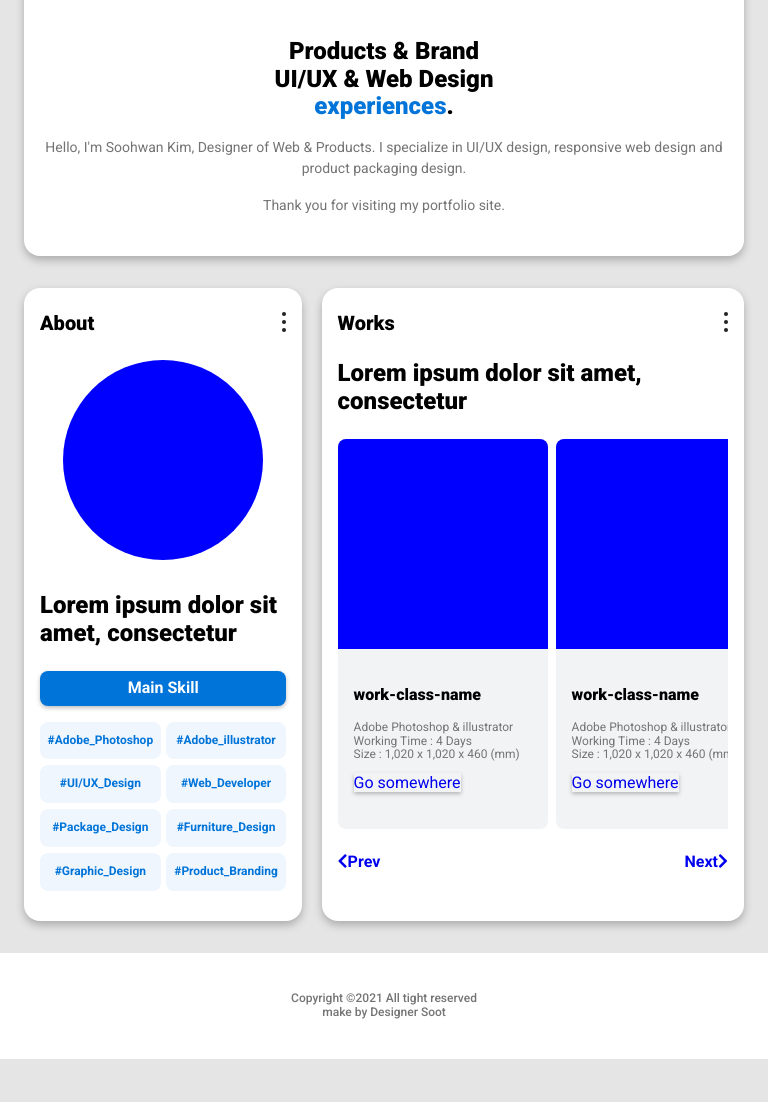
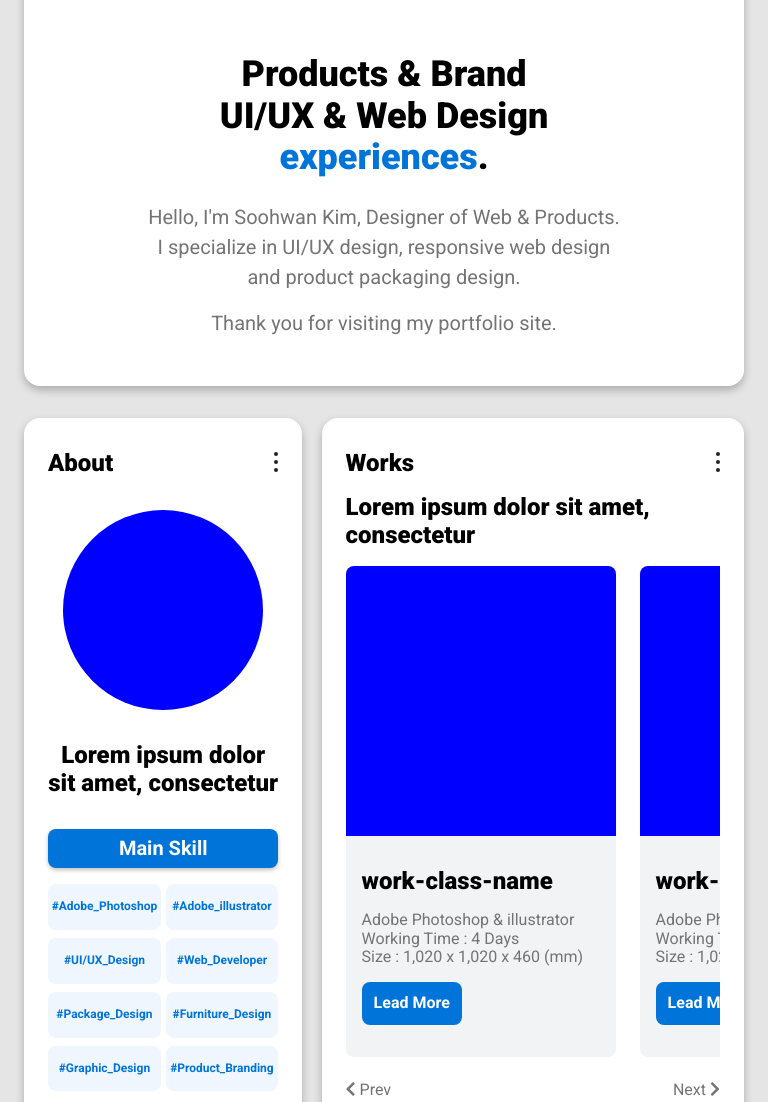
Before and after one commit to sh0402/portfolio.github.io, a plain HTML site: page index.html in a window 768 px wide. Shown: the part 398-1500 px from the top of the page. Before the commit the page ends 1457 px from the top, so only its background shows below. Drawn offline with nearby package versions, Linux system fonts and the light colour scheme.

Commit message:
0729_commit_corp

```diff
--- a/css/media-style.css
+++ b/css/media-style.css
@@ -38,28 +38,215 @@
     }
 }
 
-@media (max-width: 768px) {
-    .container {
-        padding-right: 24px;
-        padding-left: 24px;
+@media (min-width: 320px) and (max-width: 576px) {
+    #mainBnr .mainBnr-element-left {
+        padding: 2rem 1.5rem;
     }
 
-    header {
-        height: 64px;
+    #mainBnr .mainBnr-element-left h1 {
+        font-size: 1.5rem;
+        text-align: center;
     }
 
-    #navbar {
-        justify-content: space-between;
+    #mainBnr .mainBnr-element-left p {
+        font-size: 1rem;
+        line-height: 1.2;
+        text-align: center;
+    }
 
+    #mainBnr .mainBnr-element-left p br {
+        display: none;
+    }
+
+    #aboutBnr,
+    #worksBnr {
+        padding: 2rem 1.25rem;
+    }
+
+    #aboutBnr .aboutBnr-title h1,
+    #worksBnr .worksBnr-title h1 {
+        font-size: 1.25rem;
+    }
+
+    #aboutBnr .aboutBnr-element {
+        font-size: 0.75rem;
+    }
+
+    .cardCarousel {
+        max-height: 420px;
+    }
+
+    .card {
+        width: 210px;
+        border-radius: 0.5rem;
+        margin-right: 0.5rem;
+    }
+
+    .card-image {
+        width: 210px;
+        height: 210px;
+    }
+
+    .card-body {
+        padding: 2rem 0.825rem;
+    }
+
+    .card h2  {
+        font-size: 1.25rem;
+        margin-bottom: 1rem;
+    }
+
+    .card p  {
+        font-size: 0.825rem;
+        display: block;
+    }
+
+    .card a {
+        font-size: 0.75rem;
+    }
+
+    /* FOOTER */
+    footer {
+        margin-top: 2rem;
+    }
+
+    .footer-inner {
+        height: 96px;
+        padding: 1rem;
+        margin-left: auto;
+        margin-right: auto;
+    }
+
+    footer .footer-inner p {
+        font-size: 0.75rem;
+    }
+
+    footer .footer-inner p br {
+        display: block;
+    }
+    footer .footer-inner p span {
+        display: none;
+    }
+
+
+}
+
+@media (min-width: 576px) and (max-width: 768px) {
+
+    #mainBnr .mainBnr-element-left {
+        padding: 2rem 1.5rem;
+    }
+
+    #mainBnr .mainBnr-element-left h1 {
+        font-size: 2rem;
+        text-align: center;
+    }
+
+    #mainBnr .mainBnr-element-left p {
+        font-size: 1rem;
+        line-height: 1.5;
+        text-align: center;
+        margin-top: 1rem;
+        margin-bottom: 1rem;
+    }
+
+    #mainBnr .mainBnr-element-left p br {
+        display: block;
+    }
+
+    #aboutBnr .aboutBnr-title h1,
+    #worksBnr .worksBnr-title h1 {
+        font-size: 2rem;
+    }
+
+    #aboutBnr,
+    #worksBnr {
+        padding: 3rem 2rem;
+    }
+
+    #aboutBnr .aboutBnr-title h1,
+    #worksBnr .worksBnr-title h1 {
+        font-size: 1.75rem;
+    }
+
+    #aboutBnr .aboutBnr-element {
+        font-size: 1rem;
+    }
+
+}
+
+@media (min-width: 768px) and (max-width: 992px) {
+    #mainBnr .mainBnr-element-left {
+
+        padding: 2rem 2rem;
+    }
+
+    #mainBnr .mainBnr-element-left h1 {
+        font-size: 2.25rem;
+    }
+
+    #mainBnr .mainBnr-element-left p {
+        font-size: 1.25rem;
+    }
+
+    #aboutBnr,
+    #worksBnr {
+        padding: 2rem 1.5rem;
+    }
+
+    #aboutBnr .aboutBnr-title h1,
+    #worksBnr .worksBnr-title h1 {
+        font-size: 1.5rem;
+    }
+
+    #aboutBnr .aboutBnr-element {
+        font-size: 0.75rem;
+    }
+}
+
+@media (min-width: 768px) and (max-width: 1200px) {
+    .container {
+        padding-right: 1.5rem;
+        padding-left: 1.5rem;
+    }
+}
+
+@media (max-width: 768px) {
+
+
+    header {
+        height: 4rem;
+    }
+
+    #mainBnr {
+        display: flex;
+        flex-direction: column;
+        height: 100%;
+        margin-top: 6rem;
+    }
+
+    #mainBnr .mainBnr-element-left {
+        position: relative;
+        transform: none;
+        width: 100%;
+        order: 2;
+    }
+
+    #mainBnr .mainBnr-element-right {
+        display: block;
+        height: 300px;
+        width: 100%;
+        order: 1;
+        border-radius: 1rem 1rem 0 0;
     }
 
     #navbar .logo svg {
-        width: 24px;
+        width: 1.5rem;
     }
 
     #navbar .logo,
     #navbar .navbar-nav .nav-item {
-        margin-right: 24px;
+        margin-right: 1.5rem;
     }
 
     #navbar .nav-button {
@@ -73,126 +260,4 @@
     #navbar .sns {
         display: none;
     }
-
-    #mainBnr {
-        display: flex;
-        flex-direction: column;
-        height: 100%;
-        margin-top: 96px;
-    }
-
-    #mainBnr .mainBnr-element-left {
-        position: relative;
-        transform: none;
-        width: 100%;
-        order: 2;
-        padding: 24px 16px;
-    }
-
-    #mainBnr .mainBnr-element-left h1 {
-        font-size: 24px;
-        text-align: center;
-    }
-
-    #mainBnr .mainBnr-element-left p {
-        font-size: 14px;
-        line-height: 1.5;
-        text-align: center;
-        margin-top: 16px;
-        margin-bottom: 16px;
-    }
-
-    #mainBnr .mainBnr-element-left p br {
-        display: none;
-    }
-
-    #mainBnr .mainBnr-element-right {
-        display: block;
-        height: 300px;
-        width: 100%;
-        order: 1;
-        border-radius: 16px 16px 0 0;
-    }
-
-    #aboutBnr,
-    #worksBnr {
-        padding: 24px 16px;
-    }
-
-    #aboutBnr .aboutBnr-head,
-    #aboutBnr .aboutBnr-title,
-    #worksBnr .worksBnr-head,
-    #worksBnr .worksBnr-title {
-        margin-bottom: 24px;
-    }
-
-    #aboutBnr .aboutBnr-head h2 {
-        font-size: 20px;;
-    }
-
-    #aboutBnr .aboutBnr-title h1,
-    #worksBnr .worksBnr-title h1 {
-        font-size: 24px;
-    }
-
-    #aboutBnr .aboutBnr-item-title h3 {
-        font-size: 16px;
-    }
-
-    #aboutBnr .aboutBnr-element {
-        font-size: 12px;
-    }
-
-    #worksBnr .worksBnr-head h2 {
-        font-size: 20px;
-    }
-
-    #worksBnr .worksBnr-title h1 br {
-        display: none;
-    }
-
-    .works-card {
-        max-height: 390px;
-    }
-
-    .card {
-        width: 210px;
-        border-radius: 8px;
-        margin-right: 8px;
-    }
-
-    .card-image {
-        width: 210px;
-        height: 210px;
-    }
-
-    .card h2  {
-        font-size: 16px;
-        margin-bottom: 16px;
-    }
-
-    .card p  {
-        font-size: 12px;
-    }
-
-
-    /* FOOTER */
-    footer {
-        margin-top: 32px;
-    }
-    .footer-inner {
-        height: 106px;
-    }
-
-    footer .footer-inner p {
-        font-size: 12px;
-    }
-
-    footer .footer-inner p br {
-        display: block;
-    }
-
-    footer .footer-inner p span {
-        display: none;
-    }
 }
--- a/css/style.css
+++ b/css/style.css
@@ -28,6 +28,7 @@ html {
 
 a {
     text-decoration: none;
+    color: 333;
 }
 
 ul, li {
@@ -47,8 +48,8 @@ ul, li {
 .container {
     width: 100%;
     max-width: 1200px;
-    padding-right: 16px;
-    padding-left: 16px;
+    padding-right: 1rem;
+    padding-left: 1rem;
     margin-right: auto;
     margin-left: auto;
 }
@@ -67,7 +68,7 @@ ul, li {
     display: flex;
     flex-direction: column;
     justify-content: center;
-    margin-bottom: .5rem;
+    margin-bottom: 0.5rem;
 }
 
 .setting-btn:last-child {
@@ -76,19 +77,16 @@ ul, li {
 
 .setting-btn span {
     cursor: pointer;
-    width: 4px;
-    height: 4px;
+    width: 0.25rem;
+    height: 0.25rem;
     border-radius: 50%;
     background-color: #222;
-    margin-bottom: 4px;
+    margin-bottom: 0.25rem;
 }
 
 
 
-
-
 /* HEADER */
-
 header {
     position: absolute;
     position: fixed;
@@ -110,11 +108,11 @@ header {
 }
 
 #navbar .logo {
-    margin-right: 32px;
+    margin-right: 2rem;
 }
 
 #navbar .logo svg {
-    width: 30px;
+    width: 2rem;
 }
 
 #navbar ul {
@@ -125,7 +123,7 @@ header {
 
 #navbar ul li {
     font-weight: 500;
-    padding: 24px 32px;
+    padding: 1.5rem 2rem;
 }
 
 #navbar ul li a {
@@ -138,7 +136,8 @@ header {
 }
 
 #navbar .sns i {
-    font-size: 32px;
+    font-size: 2rem;
+    color: #0074D9;
 }
 
 #navbar .nav-button {
@@ -151,9 +150,9 @@ header {
 #navbar .nav-button .bar {
     display: block;
     background-color: #666;
-    width: 20px;
-    height: 2px;
-    margin-bottom: 4px;
+    width: 1.25rem;
+    height: 0.125rem;
+    margin-bottom: 0.25rem;
     transition: all 0.3s ease;
 }
 
@@ -174,6 +173,7 @@ header {
     min-height: 100vh;
     background-color: #fff;
     z-index: -1;
+    transition: all 0.3s ease-in-out;
 }
 
 .nav-open #navbarMenuMo ul {
@@ -189,11 +189,11 @@ header {
 }
 
 .nav-open #navbarMenuMo ul li {
-    padding: 24px 0;
+    padding: 1.5rem 0;
 }
 
 .nav-open #navbarMenuMo ul li a {
-    font-size: 24px;
+    font-size: 1.5rem;
     font-weight: bold;
     color: #0074D9;
 }
@@ -216,8 +216,8 @@ header {
     position: relative;
     width: 100%;
     height: 600px;
-    margin-top: 128px;
-    border-radius: 16px;
+    margin-top: 8rem;
+    border-radius: 1rem;
     background-color: #fff;
     box-shadow: 0px 4px 8px 0px rgba(0, 0, 0, .25);
 }
@@ -226,19 +226,19 @@ header {
     position: absolute;
     top: 50%;
     left: 0;
+    width: 55%;
+    padding: 0 4rem;
     transform: translate(0, -50%);
-    padding: 0 64px;
-    width: 645px;
 }
 
 #mainBnr .mainBnr-element-left h1 {
-    font-size: 48px;
+    font-size: 3rem;
     font-weight: 900;
 }
 
 #mainBnr .mainBnr-element-left p {
     color: #747474;
-    font-size: 20px;
+    font-size: 1.25rem;
 }
 
 #mainBnr .mainBnr-element-right {
@@ -249,16 +249,16 @@ header {
     background-position: center;
     background-repeat: no-repeat;
     background-size: cover;
-    border-radius: 0 16px 16px 0;
+    border-radius: 0 1rem 1rem 0;
 }
 
 
 /* ABOUT BANNER */
 #aboutBnr {
     width: 100%;
-    margin-top: 32px;
-    padding: 32px;
-    border-radius: 16px;
+    margin-top: 2rem;
+    padding: 2rem;
+    border-radius: 1rem;
     background-color: #fff;
     box-shadow: 0px 4px 8px 0px rgba(0, 0, 0, .25);
     margin-right: auto;
@@ -267,11 +267,11 @@ header {
 #aboutBnr .aboutBnr-head {
     display: flex;
     justify-content: space-between;
-    margin-bottom: 32px;
+    margin-bottom: 2rem;
 }
 
 #aboutBnr .aboutBnr-head h2 {
-    font-size: 24px;
+    font-size: 1.5rem;
     font-weight: 900;
     margin: 0;
 }
@@ -285,15 +285,17 @@ header {
     border-radius: 50%;
     margin-left: auto;
     margin-right: auto;
-    margin-bottom: 32px;
+    margin-bottom: 2rem;
 }
 
 #aboutBnr .aboutBnr-title {
-    margin-bottom: 32px;
+    margin-bottom: 2rem;
 }
 
 #aboutBnr .aboutBnr-title h1 {
-    font-size: 32px;
+    font-size: 2rem;
+
+text-align: center;
     font-weight: 900;
     margin: 0;
 }
@@ -309,27 +311,27 @@ header {
 
 #aboutBnr .aboutBnr-item-title h3 {
     color: #fff;
-    font-size: 20px;
+    font-size: 1.25rem;
     font-weight: 600;
     text-align: center;
-    margin-bottom: 16px;
-    padding: 8px;
-    border-radius: 8px;
+    margin-bottom: 1rem;
+    padding: 0.5rem;
+    border-radius: 0.5rem;
     background-color: #0074D9;
     box-shadow: 0px 2px 4px 0px rgba(0, 0, 0, .25);
 }
 
 #aboutBnr .aboutBnr-element {
     width: 49%;
-    font-size: 16px;
+    font-size: 1rem;
     color: #0074D9;
     font-weight: bold;
     text-align: center;
     background-color: #0074d910;
-    border-radius: 8px;
-    padding: 12px 0;
+    border-radius: 0.5rem;
+    padding: 1rem 0;
     margin: 0;
-    margin-bottom: 6px;
+    margin-bottom: 0.5rem;
 }
 
 #aboutBnr .aboutBnr-element:nth-child(2n) {
@@ -339,10 +341,13 @@ header {
 
 /* WORKS BANNER */
 #worksBnr {
+    display: flex;
+    flex-direction: column;
+    justify-content: space-between;
     width: 100%;
-    margin-top: 32px;
-    padding: 32px;
-    border-radius: 16px;
+    margin-top: 2rem;
+    padding: 2rem;
+    border-radius: 1rem;
     background-color: #fff;
     box-shadow: 0px 4px 8px 0px rgba(0, 0, 0, .25);
     margin-left: auto;
@@ -351,47 +356,39 @@ header {
 #worksBnr .worksBnr-head {
     display: flex;
     justify-content: space-between;
-    margin-bottom: 32px;
+    margin-bottom: 1rem;
 }
 
 #worksBnr .worksBnr-head h2 {
-    font-size: 24px;
+    font-size: 1.5rem;
     font-weight: 900;
     margin: 0;
 }
 
-.worksBnr-title {
+#worksBnr .worksBnr-title {
     text-align: left;
-    margin-bottom: 32px;
+    margin-bottom: 1rem;
 }
 
 #worksBnr .worksBnr-title h1 {
-    font-size: 32px;
+    font-size: 2rem;
     font-weight: 900;
     margin: 0;
 }
 
-
-#worksBnr .works-card {
+/* CARD CAROUSEL SLIDE */
+#cardCarousel {
+    position: relative;
     display: flex;
-}
-
-#cardCarousel {
-    display: flex;
-    overflow: scroll;
-    overflow: hidden;
-    overflow-x: auto;
+    overflow-x: scroll;
+    overflow-y: hidden;
     -ms-overflow-style: none;
     /* Hide the scrollbar for MS Edge */
     scrollbar-width: none;
     /* Hide the scrollbar for Mozilla Firefox */
-    height: fit-content;
-    width: fit-content;
     width: 100%;
-}
-
-.works-card {
-    max-height: 500px;
+    cursor: pointer;
+    transition: all 0.2s;
 }
 
 #cardCarousel::-webkit-scrollbar {
@@ -401,51 +398,66 @@ header {
     /* On touch screens the content continues to scroll for a while after finishing the scroll gesture */
 }
 
-.card {
+#cardCarousel.active {
+    cursor: grabbing;
+    cursor: -webkit-grabbing;
+}
+
+#cardCarousel .card {
     width: 270px;
     background-color: #f1f3f4;
-    border-radius: 8px;
-    margin-right: 24px;
+    border-radius: 0.5rem;
+    margin-right: 1.5rem;
     border: none;
 }
 
-.card-image {
+#cardCarousel .card .card-image {
     display: block;
     width: 270px;
     height: 270px;
     background-color: blue;
-    border-radius: 8px 8px 0 0;
+    border-radius: 0.5rem 0.5rem 0 0;
 }
 
-.card-body {
-    padding: 24px 16px;
+#cardCarousel .card .card-body {
+    padding: 2rem 1rem;
 }
 
-.card-body a {
-    box-shadow: 0px 2px 4px 0px rgba(0, 0, 0, .25);
+#cardCarousel .card .card-body h2 {
+    font-size: 1.5rem;
+    font-weight: 900;
+    margin-top: 0;
+    margin-bottom: 1rem;
 }
 
-.card h2  {
-    font-size: 24px;
-    font-weight: 900;
-    margin-bottom: 16px;
-}
-
-.card p {
-    font-size: 16px;
+#cardCarousel .card .card-body p {
+    font-size: 1rem;
     color: #747474;
 }
 
+#cardCarousel .card .card-body a {
+    display: table-cell;
+    font-size: 1rem;
+    font-weight: 600;
+    color: #fff;
+    padding: 0.75rem;
+    margin-top: 1rem;
+    border-radius: 0.5rem;
+    background-color: #0074D9;
+}
+
+/* CARD CAROUSEL CONTROLS */
 .cardCarousel-controls {
-    margin-top: 24px;
+    margin-top: 1.5rem;
     display: flex;
     flex-direction: row;
     justify-content: space-between;
 }
 
 .cardCarousel-controls a {
-    font-size: 16px;
-    font-weight: 600;
+    font-size: 1rem;
+    color: #747474;
+    font-weight: 400;
 }
 
 .cardCarousel-control-prev,
@@ -453,24 +465,33 @@ header {
     display: flex;
     flex-direction: row;
 }
+
 .cardCarousel-control-next-icon {
     display: block;
     order: 2;
 }
 
+.cardCarousel-control-prev-icon i {
+    padding-right: 0.25rem;
+}
+
+.cardCarousel-control-next-icon i {
+    padding-left: 0.25rem;
+}
+
 
 /* FOOTER */
 footer {
-    margin-top: 64px;
+    margin-top: 4rem;
     width: 100%;
     background-color: #fff;
 }
 
-.footer-inner {
+footer .footer-inner {
     display: table;
     text-align: center;
     height: 160px;
-    padding: 16px;
+    padding: 1rem;
     margin-left: auto;
     margin-right: auto;
 }
@@ -548,7 +569,7 @@ footer .footer-inner p br {
 
 .profile-title {
     position: absolute;
-    top: 32px;
+    top: 2rem;
     left: 35%;
 }
 
--- a/index.html
+++ b/index.html
@@ -68,7 +68,7 @@
                     </div>
 
                     <div class="sns">
-                        <a href="#">
+                        <a href="https://www.instagram.com/daily_soot" target="_blank">
                             <i class="fab fa-instagram"></i>
                         </a>
                     </div>
@@ -193,7 +193,6 @@
                         </div>
 
                         <div id="cardCarousel" class="cardCarousel carousel slide swiper-container" data-ride="carousel">
-                            <div class="works-card ">
 
                             <div class="card">
                                 <div class="card-image"></div>
@@ -203,7 +202,10 @@
                                         Adobe Photoshop & illustrator Working Time : 4 Days<br>
                                         Size : 1,020 x 1,020 x 460 (mm)
                                     </p>
-                                        <a href="#" class="btn btn-primary">Go somewhere</a>
+                                    <a href="#" class="btn btn-primary">
+                                        Lead More
+                                        <!-- <i class="fas fa-chevron-right"></i> -->
+                                    </a>
                                 </div>
                             </div>
 
@@ -215,7 +217,10 @@
                                         Adobe Photoshop & illustrator Working Time : 4 Days<br>
                                         Size : 1,020 x 1,020 x 460 (mm)
                                     </p>
-                                        <a href="#" class="btn btn-primary">Go somewhere</a>
+                                    <a href="#" class="btn btn-primary">
+                                        Lead More
+                                        <!-- <i class="fas fa-chevron-right"></i> -->
+                                    </a>
                                 </div>
                             </div>
 
@@ -227,11 +232,13 @@
                                         Adobe Photoshop & illustrator Working Time : 4 Days<br>
                                         Size : 1,020 x 1,020 x 460 (mm)
                                     </p>
-                                        <a href="#" class="btn btn-primary">Go somewhere</a>
+                                    <a href="#" class="btn btn-primary">
+                                        Lead More
+                                        <!-- <i class="fas fa-chevron-right"></i> -->
+                                    </a>
                                 </div>
                             </div>
 
-                            </div>
                         </div>
                         <div class="cardCarousel-controls">
                             <a href="javascript:void(0);" onclick="controlPrevBtn();" class="cardCarousel-control-btn cardCarousel-control-prev" data-slide="prev">
@@ -292,5 +299,38 @@
 
     <script src="https://unpkg.com/swiper/swiper-bundle.min.js"></script>
 
+    <script>
+        const slider = document.getElementById('cardCarousel');
+        let isMouseDown = false;
+        let startX, scrollLeft;
+
+        slider.addEventListener('mousedown', (e) => {
+          isMouseDown = true;
+          slider.classList.add('active');
+
+          startX = e.pageX - slider.offsetLeft;
+          scrollLeft = slider.scrollLeft;
+        });
+
+        slider.addEventListener('mouseleave', () => {
+          isMouseDown = false;
+          slider.classList.remove('active');
+        });
+
+        slider.addEventListener('mouseup', () => {
+          isMouseDown = false;
+          slider.classList.remove('active');
+        });
+
+        slider.addEventListener('mousemove', (e) => {
+          if (!isMouseDown) return;
+
+          e.preventDefault();
+          const x = e.pageX - slider.offsetLeft;
+          const walk = (x - startX) * 1;
+          slider.scrollLeft = scrollLeft - walk;
+        });
+      </script>
+
 </body>
 </html>
--- a/js/main.js
+++ b/js/main.js
@@ -1,15 +1,6 @@
 $(function () {
     $(".nav-button").click(function () {
         $("body").toggleClass("nav-open");
-    });
-});
-
-$(document).ready(function(){
-    $('.works-card').css('width', $(window).width());
-    $('.works-card').css('height', $(window).height());
-    $(window).resize(function() {
-        $('.works-card').css('width', $(window).width());
-        $('.works-card').css('height', $(window).height());
     });
 });
 
@@ -22,7 +13,3 @@ controlPrevBtn = function() {
     var _scrollX = $('.cardCarousel').scrollLeft();
     $('.cardCarousel').scrollLeft(_scrollX - 150);
 };
-
-new Swiper('.works-card', {
-    draggable : true
-});
```
Lines whose indentation alone changed are shown as unchanged.
